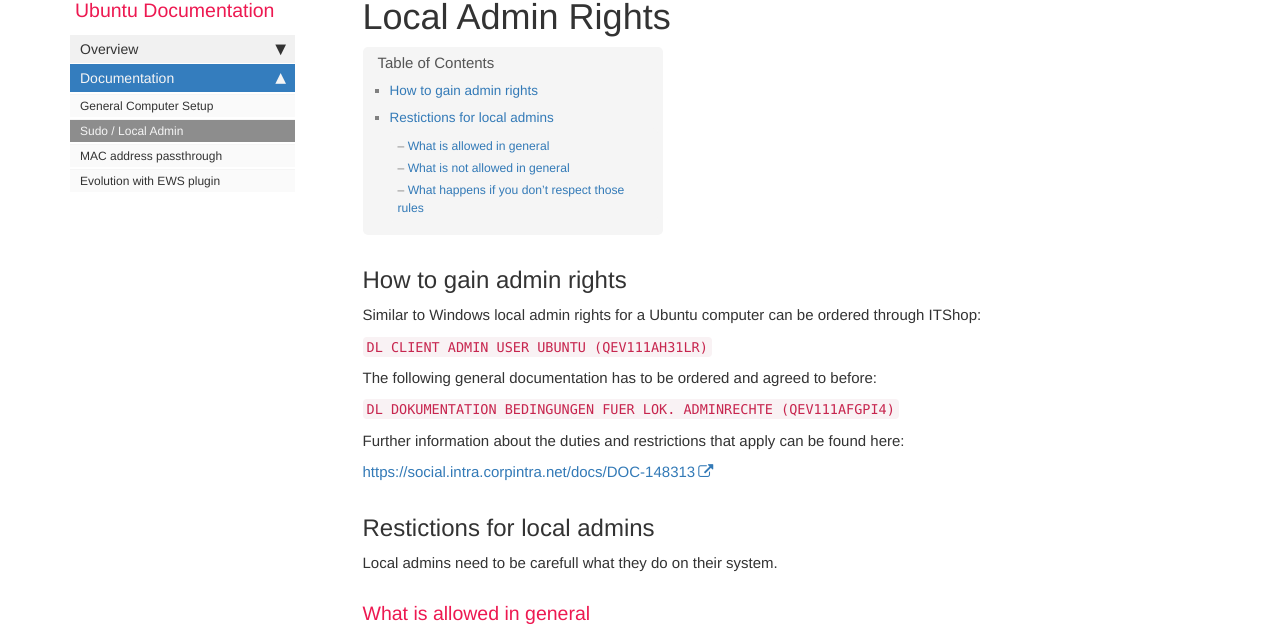
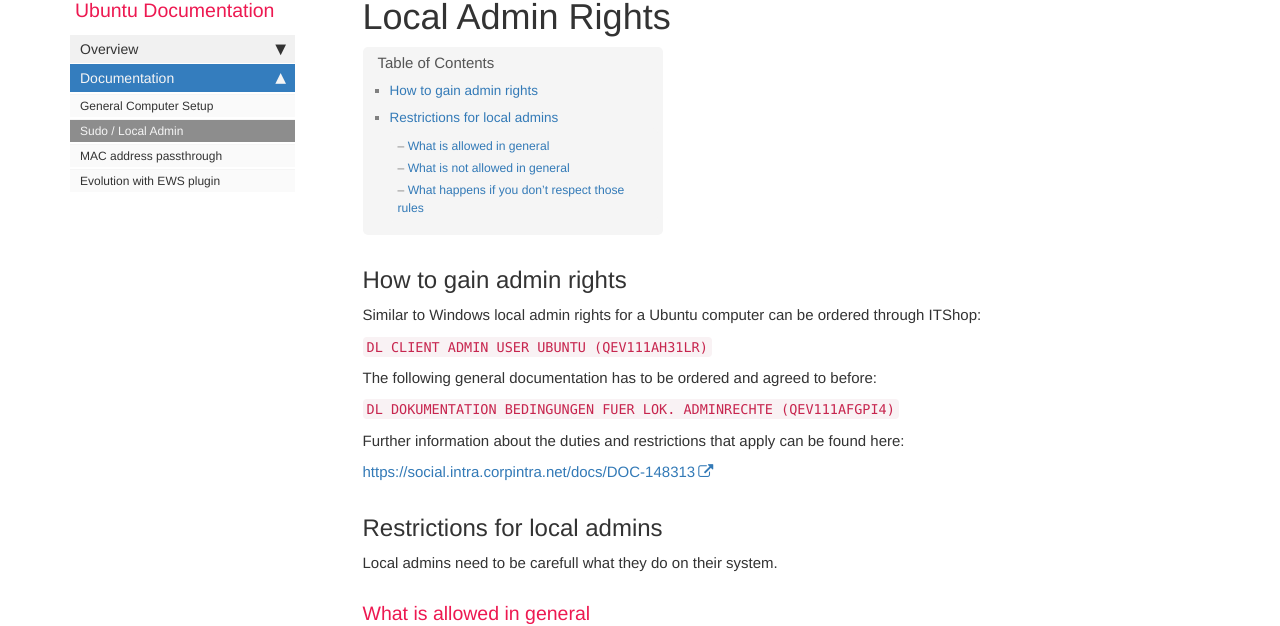
Before and after one commit to RajputPawan/Prometheus, a Jekyll site: the page built from pages/docs/local_admin_rights.md, in a window 1280 px wide. Shown: the part 139-765 px from the top of the page. Built offline with Jekyll 4.4.1, drawn with Linux system fonts in a browser that asks for light colours; comment, search, counter and statistics services are not loaded.

Commit message:
typo corrections in sudo documentation

```diff
--- a/pages/docs/local_admin_rights.md
+++ b/pages/docs/local_admin_rights.md
@@ -23,7 +23,7 @@
 
 [https://social.intra.corpintra.net/docs/DOC-148313](https://social.intra.corpintra.net/docs/DOC-148313)
 
-## Restictions for local admins
+## Restrictions for local admins
 
 Local admins need to be carefull what they do on their system.
 
```
